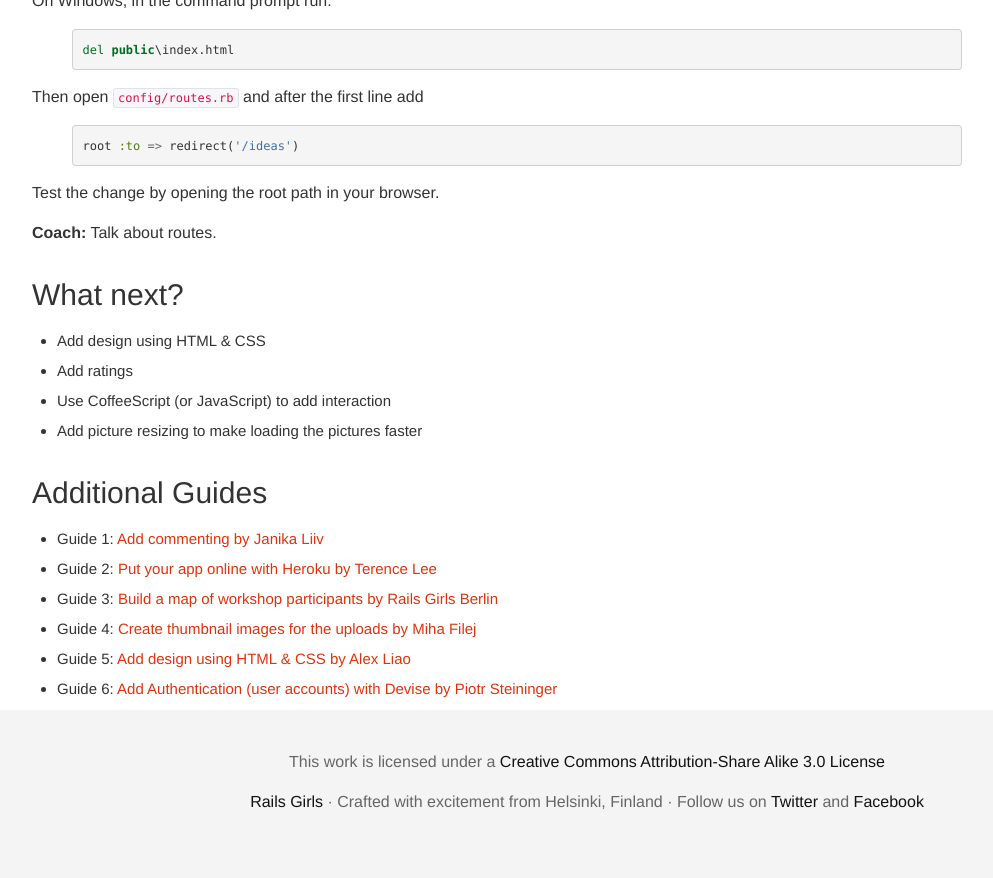
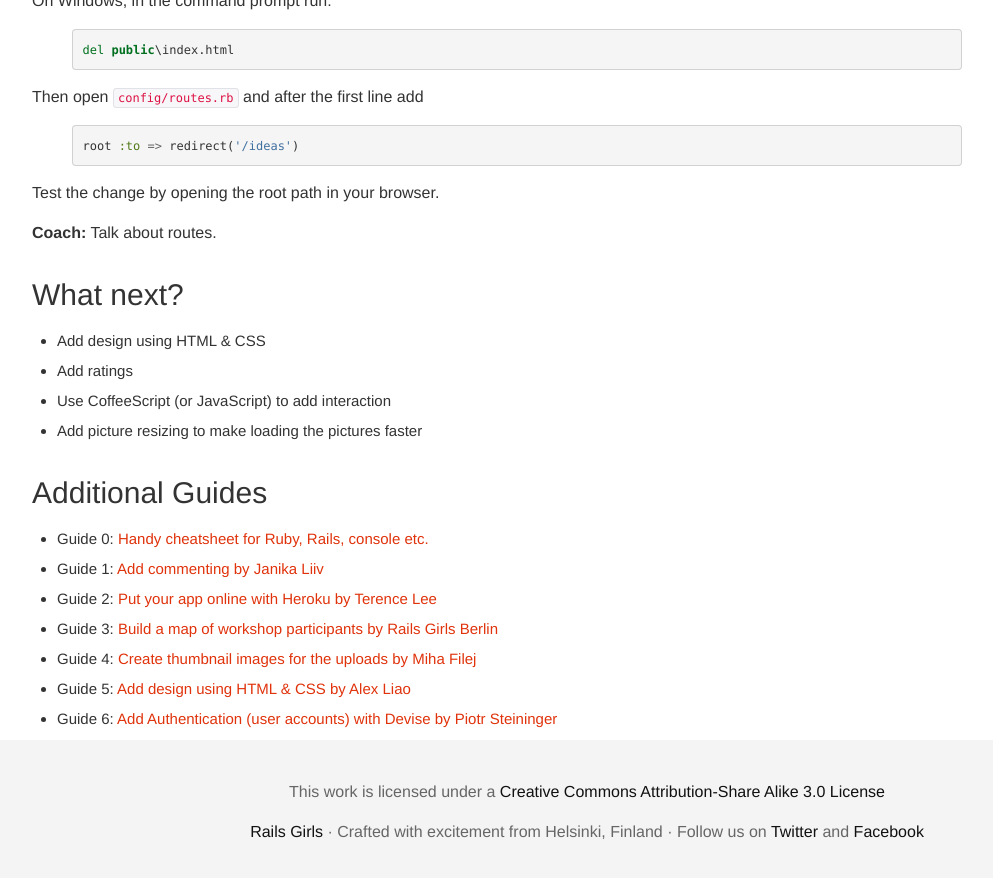
Before and after one commit to railsgirls/guides.railsgirls.com, a Jekyll site: the page built from _posts/2012-04-18-app.markdown, in a window 1280 px wide and 900 px high, scrolled down 4601 px. Shown: the top 878 px of the window, without its empty margins (53-1046 px from the left). Built offline with Jekyll 4.4.1, drawn with Linux system fonts in a browser that asks for light colours; nearby versions of some CDN libraries; Markdown is read by kramdown in place of the engine named in the settings.

Commit message:
Added link to the cheatsheet

```diff
--- a/_posts/2012-04-18-app.markdown
+++ b/_posts/2012-04-18-app.markdown
@@ -284,6 +284,7 @@ Test the change by opening the root path in your browser.
 
 ## Additional Guides
 
+* Guide 0: [Handy cheatsheet for Ruby, Rails, console etc.](https://github.com/PragTob/rails-beginner-cheatsheet)
 * Guide 1: [Add commenting by Janika Liiv](/commenting)
 * Guide 2: [Put your app online with Heroku by Terence Lee](/heroku)
 * Guide 3: [Build a map of workshop participants by Rails Girls Berlin](http://railsgirlsberlin.de/apptutorial/)
```
